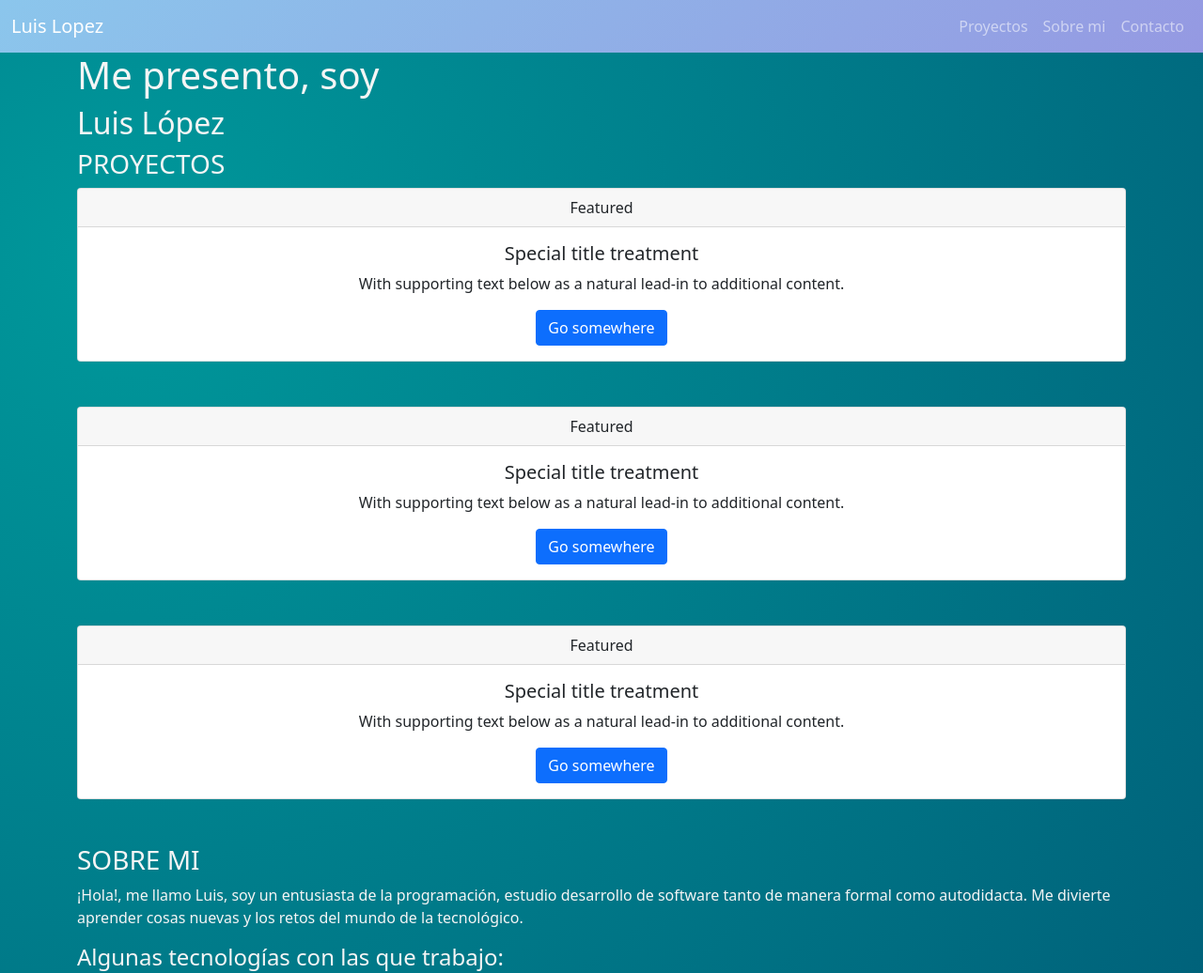
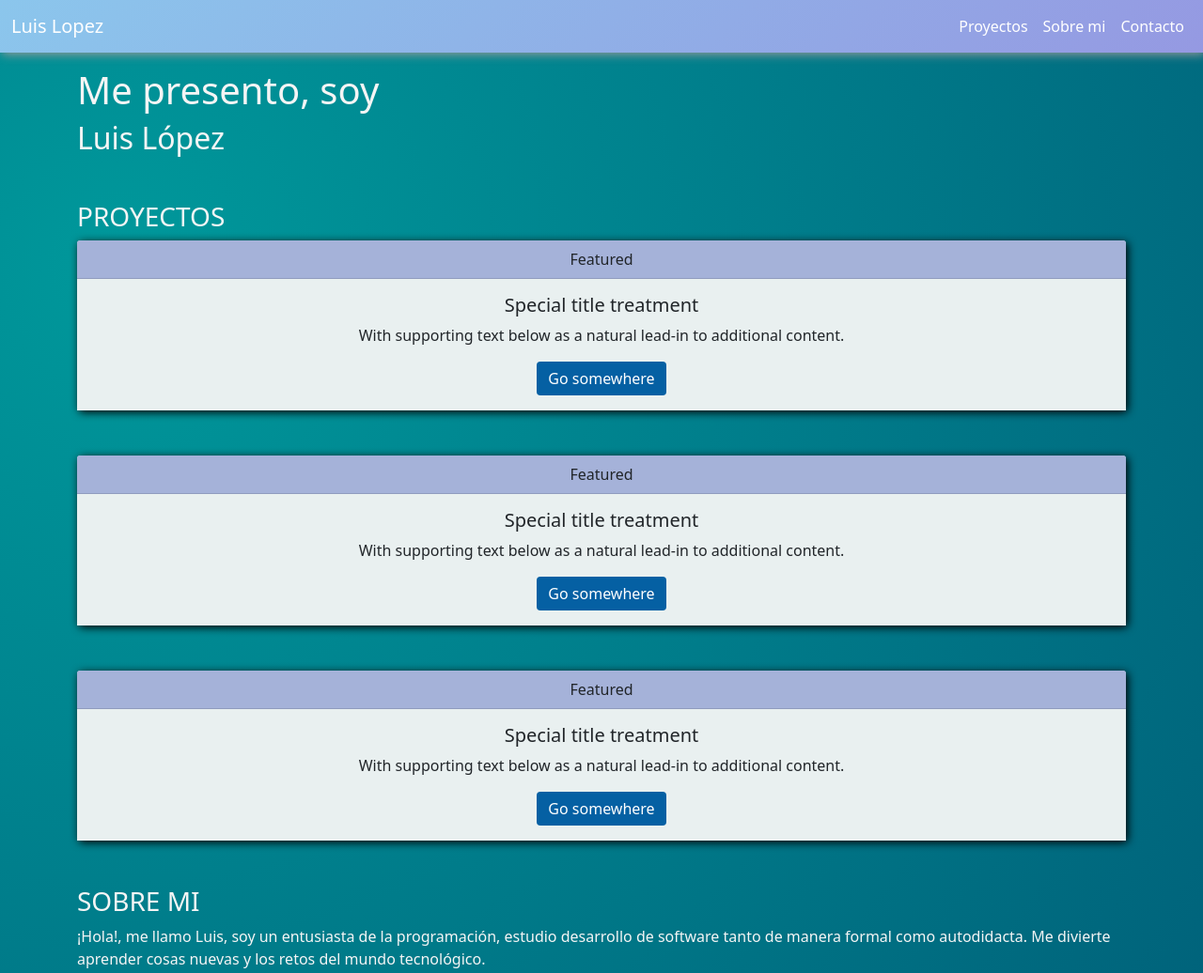
Before and after one commit to lueunbii98/portafolio_luis_lopez, a plain HTML site: page index.html in a window 1280 px wide. Shown: the top 1036 px of the page at 94% size. Drawn offline with nearby package versions, Linux system fonts and the light colour scheme.

Commit message:
Mejoras visuales y finalizacion del sitio estatico, cambio de color de fuenta al nav, cambio del tema de las cards

```diff
--- a/css/styles.css
+++ b/css/styles.css
@@ -1,5 +1,15 @@
 .w-words {
     color: whitesmoke;
+}
+
+/* nav */
+
+.navbar-dark .navbar-nav .nav-link {
+    color: white;
+}
+
+.navbar-dark .navbar-nav .nav-link:hover {
+    color: black;
 }
 
 /* Gradient */
@@ -12,3 +22,33 @@
     background-color: #8BC6EC;
     background-image: linear-gradient(135deg, #8BC6EC 0%, #9599E2 100%);
 }
+
+/* Sombreado */
+
+.shad {
+    box-shadow: 2px 2px 10px #999;
+}
+
+/* Cards */
+
+.cborder {
+    border: none;
+    box-shadow: 2px 2px 10px black;
+}
+
+.cheader-n {
+    background-color: #A5B2D9;
+}
+
+.cbody-n {
+    background-color: #e9f0f0;
+}
+
+.btn-n {
+    background-color: #0560A3;
+    border: none;
+}
+
+.btn-n:hover {
+    background-color: #489CD9;
+}
--- a/index.html
+++ b/index.html
@@ -15,7 +15,7 @@
     </head>
     <body class="grad">
         <!-- MENU -->
-        <nav class="navbar sticky-top navbar-expand-lg navbar-dark grad-nav">
+        <nav class="navbar sticky-top navbar-expand-lg navbar-dark grad-nav shad">
             <div class="container-fluid">
               <a class="navbar-brand" href="#presentacion">Luis Lopez</a>
               <button class="navbar-toggler" type="button" data-bs-toggle="collapse" data-bs-target="#navbarNavAltMarkup" aria-controls="navbarNavAltMarkup" aria-expanded="false" aria-label="Toggle navigation">
@@ -23,50 +23,50 @@
               </button>
               <div class="collapse navbar-collapse justify-content-end" id="navbarNavAltMarkup">
                 <div class="navbar-nav">
-                  <a class="nav-link" href="#proyectos">Proyectos</a>
-                  <a class="nav-link" href="#about">Sobre mi</a>
-                  <a class="nav-link" href="#contacto">Contacto</a>
+                  <a class="nav-link nav-ln" href="#proyectos">Proyectos</a>
+                  <a class="nav-link nav-ln" href="#about">Sobre mi</a>
+                  <a class="nav-link nav-ln" href="#contacto">Contacto</a>
                 </div>
               </div>
             </div>
         </nav>
         <div class="container">
             <!-- PRESENTACIÓN -->
-            <div id="presentacion" class="w-words">
+            <div id="presentacion" class="w-words mt-3">
                 <h1>Me presento, soy</h1>
                 <h2>Luis López</h2>
             </div>
             <!-- PROYECTOS -->
-            <div id="proyectos">
+            <div id="proyectos" class="mt-5">
                 <h3 class="w-words">PROYECTOS</h3>
-                <div class="card text-center mb-5">
-                    <div class="card-header">
+                <div class="card text-center cborder mb-5">
+                    <div class="card-header cheader-n">
                       Featured
                     </div>
-                    <div class="card-body">
+                    <div class="card-body cbody-n">
                       <h5 class="card-title">Special title treatment</h5>
                       <p class="card-text">With supporting text below as a natural lead-in to additional content.</p>
-                      <a href="#" class="btn btn-primary">Go somewhere</a>
+                      <a href="#" class="btn btn-primary btn-n">Go somewhere</a>
                     </div>
                 </div>
-                <div class="card text-center mb-5">
-                    <div class="card-header">
+                <div class="card text-center cborder mb-5">
+                    <div class="card-header cheader-n">
                       Featured
                     </div>
-                    <div class="card-body">
+                    <div class="card-body cbody-n">
                       <h5 class="card-title">Special title treatment</h5>
                       <p class="card-text">With supporting text below as a natural lead-in to additional content.</p>
-                      <a href="#" class="btn btn-primary">Go somewhere</a>
+                      <a href="#" class="btn btn-primary btn-n">Go somewhere</a>
                     </div>
                 </div>
-                <div class="card text-center mb-5">
-                    <div class="card-header">
+                <div class="card text-center cborder mb-5">
+                    <div class="card-header cheader-n">
                       Featured
                     </div>
-                    <div class="card-body">
+                    <div class="card-body cbody-n">
                       <h5 class="card-title">Special title treatment</h5>
                       <p class="card-text">With supporting text below as a natural lead-in to additional content.</p>
-                      <a href="#" class="btn btn-primary">Go somewhere</a>
+                      <a href="#" class="btn btn-primary btn-n">Go somewhere</a>
                     </div>
                 </div>
             </div>
@@ -75,7 +75,7 @@
                 <h3>SOBRE MI</h3>
                 <p>¡Hola!, me llamo Luis, soy un entusiasta de la programación, estudio desarrollo
                     de software tanto de manera formal como autodidacta.
-                    Me divierte aprender cosas nuevas y los retos del mundo de la tecnológico.
+                    Me divierte aprender cosas nuevas y los retos del mundo tecnológico.
                 </p>
                 <h4>Algunas tecnologías con las que trabajo:</h4>
                 <ul>
@@ -87,7 +87,7 @@
                 </ul>
             </div>
             <!-- CONTACTO -->
-            <div id="contacto" class="w-words">
+            <div id="contacto" class="w-words mt-4">
                 <h3>CONTACTO</h3>
                 <ul>
                     <li>Correo Electronico: lueunbii98@gmail.com</li>
@@ -98,7 +98,7 @@
         <!-- FOOTER -->
         <footer class="flex-shrink-0 py-4 bg-dark text-white-50">
             <div class="container text-center">
-                <small>Sitio web creado por Luis Lopez</small>
+                <small>Sitio Web creado por Luis Lopez</small>
             </div>
         </footer>
 
```
